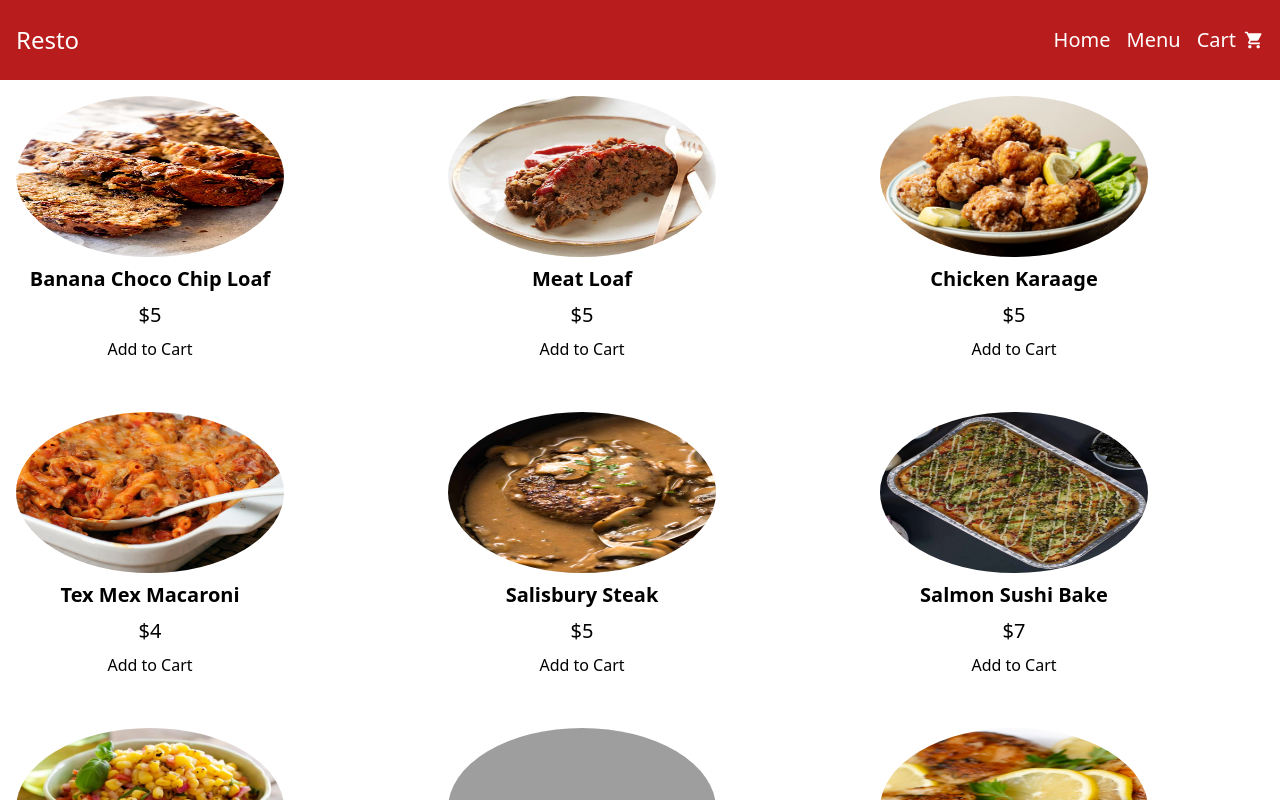
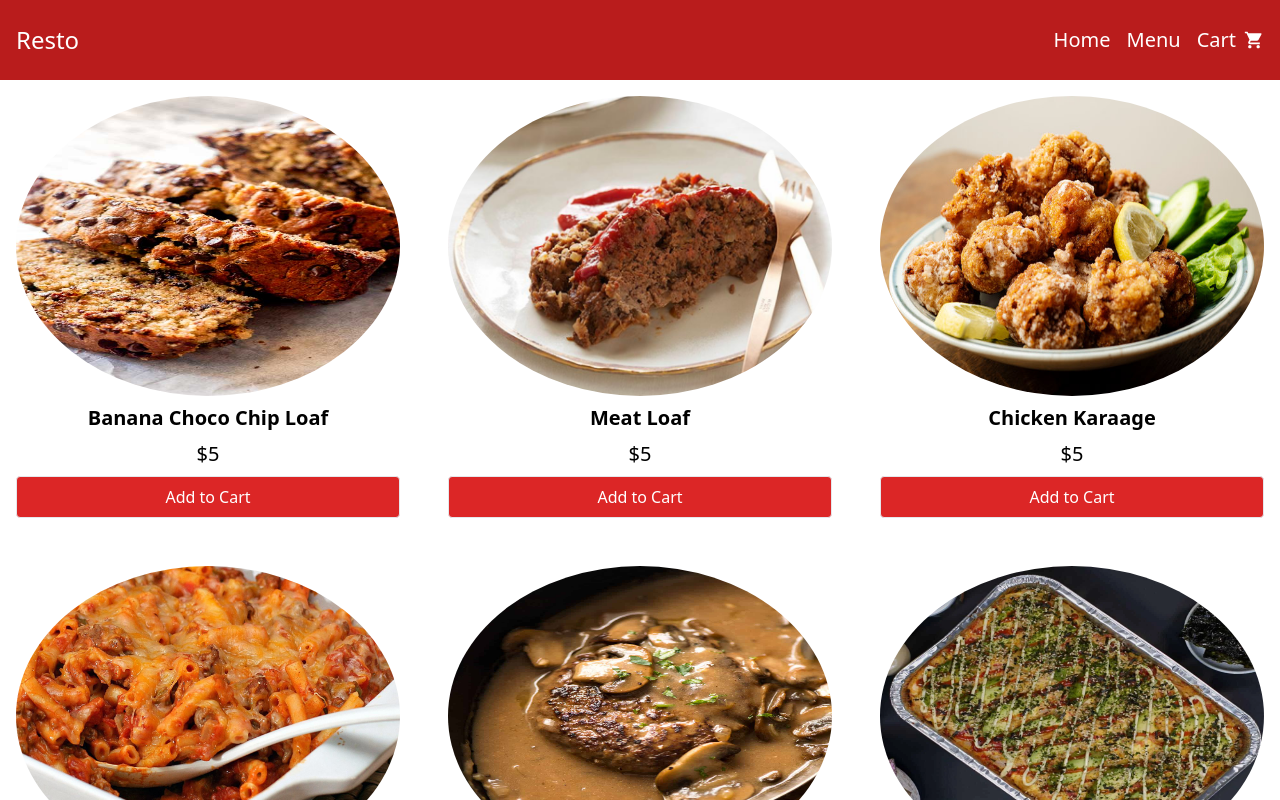
Before and after one commit to nacen-dev/odin-shopping-cart, a React (Create React App) app: page /menu in a window 1280 px wide. Shown: the top 800 px of the page. Built offline with nearby package versions, Linux system fonts and the light colour scheme; grey boxes are pictures that could not be loaded.

Commit message:
refactor: add id property

```diff
--- a/src/components/Product/Product.tsx
+++ b/src/components/Product/Product.tsx
@@ -1,24 +1,30 @@
 import React from "react";
 
 export interface IProduct {
+  id: string;
   name: string;
   image: string;
   price: number;
-};
+}
 
 interface Props extends IProduct {
   handleClick: (product: IProduct) => void;
 }
 
-const Product = ({name, image, price, handleClick}: Props) => {
+const Product = ({ id, name, image, price, handleClick }: Props) => {
   return (
-    <div className="rounded p-4 flex flex-col gap-2 bg-white w-[300px] h-[300px]">
-      <img src={image} alt="" className="h-[60%] rounded-[50%]" />
+    <div className="rounded p-4 flex flex-col gap-2 bg-white">
+      <img src={image} alt="" className="h-[300px] rounded-[50%]" />
       <p className="text-center text-xl font-semibold">{name}</p>
       <p className="text-center text-xl">${price}</p>
-      <button onClick={() => handleClick({name, image, price})}>Add to Cart</button>
+      <button
+        className="border rounded p-2 bg-red-600 text-white"
+        onClick={() => handleClick({ name, image, price, id })}
+      >
+        Add to Cart
+      </button>
     </div>
-  )
+  );
 };
 
 export { Product };
```
Also changed, not shown: 1 other file (tests, documents, lock files or other folders).
